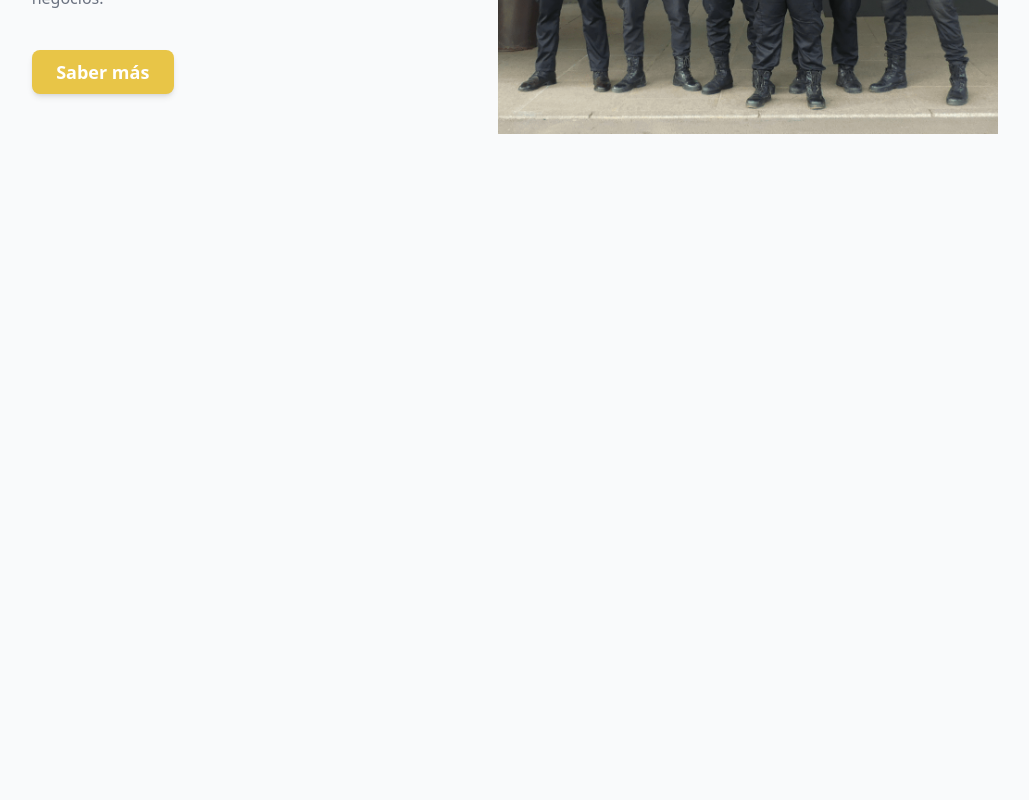
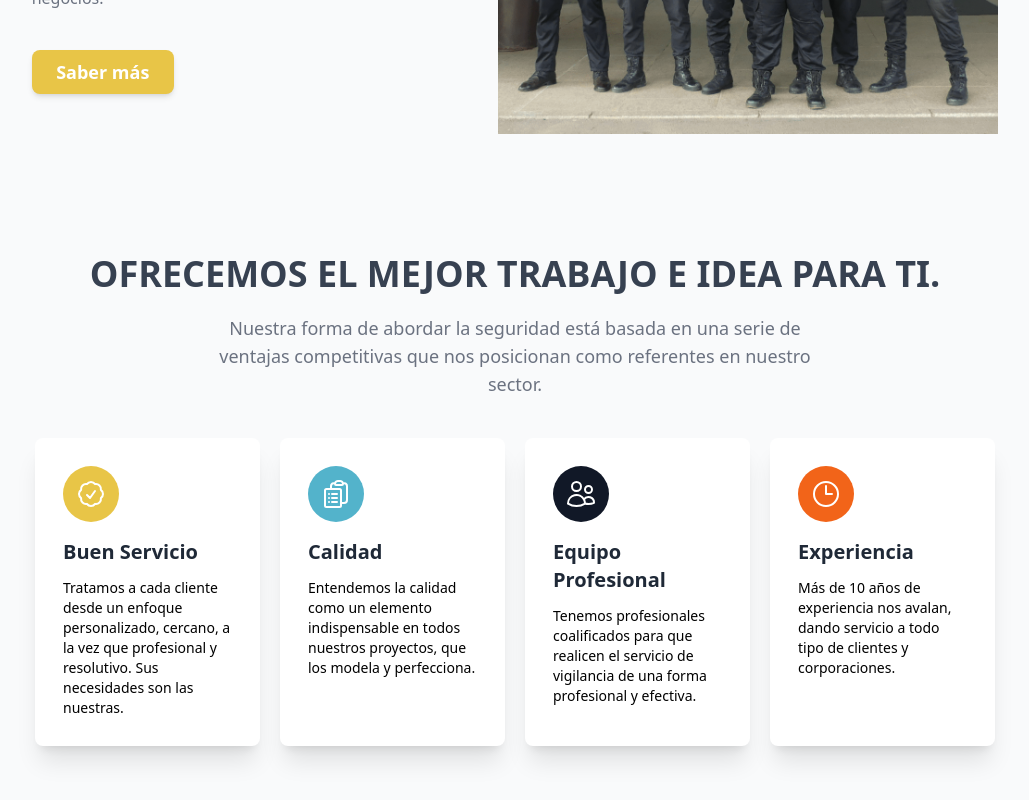
Before and after one commit to TheDaidor2001/gartoll-new-web, a Vue app: page / in a window 1280 px wide. Shown: the part 1422-2222 px from the top of the page, without its empty margins (125-1154 px from the left). Before the commit the page ends 1596 px from the top, so only its background shows below. Built offline with nearby package versions, Linux system fonts and the light colour scheme.

Commit message:
new section

```diff
--- /dev/null
+++ b/src/components/UI/card-diferences.vue
@@ -0,0 +1,23 @@
+<script setup>
+    defineProps({
+        title: {
+            type: String
+        },
+        description: {
+            type: String,
+        },
+        color: {
+            type: String
+        }
+    })
+</script>
+
+<template>
+    <div class="bg-white shadow-xl p-7 rounded-lg">
+        <div class="rounded-full w-14 h-14 flex justify-center items-center mx-auto md:mx-0" :class="color">
+            <slot />
+        </div>
+        <h4 class="font-semibold text-gray-800 text-xl mt-4 text-center md:text-left">{{ title }}</h4>
+        <p class="font-thin text-sm mt-3 text-center md:text-left">{{ description }}</p>
+    </div>
+</template>
--- a/src/views/HomeView.vue
+++ b/src/views/HomeView.vue
@@ -1,5 +1,6 @@
 <script setup>
 import cardInfo from '../components/UI/card-info.vue';
+import cardDiferences from '../components/UI/card-diferences.vue';
 
 </script>
 
@@ -61,11 +62,16 @@ import cardInfo from '../components/UI/card-info.vue';
     </cardInfo>
   </section>
 
-  <section class="py-10 px-10 lg:px-0 mx-auto container flex flex-col-reverse lg:flex-row justify-center items-center gap-10 text-center lg:text-left">
+  <section
+    class="py-10 px-10 lg:px-0 mx-auto container flex flex-col-reverse lg:flex-row justify-center items-center gap-10 text-center lg:text-left">
     <div class="flex flex-col gap-5 w-full lg:w-1/3">
-        <h3 class="text-3xl lg:text-4xl font-normal text-gray-600">Tu empresa de <span class="font-black">Seguridad Privada</span></h3>
-        <p class="text-gray-500 font-thin text-md">Con más de una década de experiencia en el sector nos enorgullecemos de ser una opción de seguridad privada confiable y dedicada.</p>
-        <p class="text-gray-500 font-thin text-md ">Hemos estado comprometidos en salvaguardar lo que más valoras, brindando tranquilidad a nuestros clientes en cada paso del camino. Nuestra trayectoria sólida y exitosa es el reflejo de un equipo altamente capacitado y apasionado por proteger a comunidades, hogares y negocios.</p>
+      <h3 class="text-3xl lg:text-4xl font-normal text-gray-600">Tu empresa de <span class="font-black">Seguridad
+          Privada</span></h3>
+      <p class="text-gray-500 font-thin text-md">Con más de una década de experiencia en el sector nos enorgullecemos de
+        ser una opción de seguridad privada confiable y dedicada.</p>
+      <p class="text-gray-500 font-thin text-md ">Hemos estado comprometidos en salvaguardar lo que más valoras, brindando
+        tranquilidad a nuestros clientes en cada paso del camino. Nuestra trayectoria sólida y exitosa es el reflejo de un
+        equipo altamente capacitado y apasionado por proteger a comunidades, hogares y negocios.</p>
       <button
         class="text-center text-xl lg:text-lg font-bold block bg-secondary mt-5 text-white px-5 py-2 rounded-lg hover:bg-amber-300 transition-colors w-full lg:w-1/3 md:w-2/3 shadow-md mx-auto lg:mx-0">
         Saber más
@@ -73,4 +79,49 @@ import cardInfo from '../components/UI/card-info.vue';
     </div>
     <img class="w-[500px]" src="/seguridad.webp" alt="">
   </section>
+
+  <section class="my-20 px-20 lg:px-40">
+    <h3 class="text-center text-4xl lg:text-4xl font-bold text-gray-700 uppercase">Ofrecemos el mejor trabajo e idea para
+      ti.</h3>
+    <p class="w-full lg:w-2/3 mx-auto text-sm lg:text-lg mt-5 text-center font-thin text-gray-500">Nuestra forma de
+      abordar la seguridad está basada en una serie de ventajas competitivas que nos posicionan como referentes en nuestro
+      sector.</p>
+
+    <div class="grid grid-cols-1 md:grid-cols-2 lg:grid-cols-2 xl:grid-cols-4 mt-10 gap-5">
+      <cardDiferences title="Buen Servicio" description="Tratamos a cada cliente desde un enfoque personalizado, cercano, a la vez que
+        profesional y resolutivo. Sus necesidades son las nuestras." color="bg-secondary">
+        <svg xmlns="http://www.w3.org/2000/svg" fill="none" viewBox="0 0 24 24" stroke-width="1.5" stroke="white"
+          class="w-8 h-8">
+          <path stroke-linecap="round" stroke-linejoin="round"
+            d="M9 12.75L11.25 15 15 9.75M21 12c0 1.268-.63 2.39-1.593 3.068a3.745 3.745 0 01-1.043 3.296 3.745 3.745 0 01-3.296 1.043A3.745 3.745 0 0112 21c-1.268 0-2.39-.63-3.068-1.593a3.746 3.746 0 01-3.296-1.043 3.745 3.745 0 01-1.043-3.296A3.745 3.745 0 013 12c0-1.268.63-2.39 1.593-3.068a3.745 3.745 0 011.043-3.296 3.746 3.746 0 013.296-1.043A3.746 3.746 0 0112 3c1.268 0 2.39.63 3.068 1.593a3.746 3.746 0 013.296 1.043 3.746 3.746 0 011.043 3.296A3.745 3.745 0 0121 12z" />
+        </svg>
+
+      </cardDiferences>
+      <cardDiferences title="Calidad"
+        description="Entendemos la calidad como un elemento indispensable en todos nuestros proyectos, que los modela y perfecciona." color="bg-thirth">
+        <svg xmlns="http://www.w3.org/2000/svg" fill="none" viewBox="0 0 24 24" stroke-width="1.5" stroke="white"
+          class="w-8 h-8">
+          <path stroke-linecap="round" stroke-linejoin="round"
+            d="M9 12h3.75M9 15h3.75M9 18h3.75m3 .75H18a2.25 2.25 0 002.25-2.25V6.108c0-1.135-.845-2.098-1.976-2.192a48.424 48.424 0 00-1.123-.08m-5.801 0c-.065.21-.1.433-.1.664 0 .414.336.75.75.75h4.5a.75.75 0 00.75-.75 2.25 2.25 0 00-.1-.664m-5.8 0A2.251 2.251 0 0113.5 2.25H15c1.012 0 1.867.668 2.15 1.586m-5.8 0c-.376.023-.75.05-1.124.08C9.095 4.01 8.25 4.973 8.25 6.108V8.25m0 0H4.875c-.621 0-1.125.504-1.125 1.125v11.25c0 .621.504 1.125 1.125 1.125h9.75c.621 0 1.125-.504 1.125-1.125V9.375c0-.621-.504-1.125-1.125-1.125H8.25zM6.75 12h.008v.008H6.75V12zm0 3h.008v.008H6.75V15zm0 3h.008v.008H6.75V18z" />
+        </svg>
+      </cardDiferences>
+      <cardDiferences title="Equipo Profesional"
+        description="Tenemos profesionales coalificados para que realicen el servicio de vigilancia de una forma profesional y efectiva." color="bg-gray-900">
+        <svg xmlns="http://www.w3.org/2000/svg" fill="none" viewBox="0 0 24 24" stroke-width="1.5" stroke="white"
+          class="w-8 h-8">
+          <path stroke-linecap="round" stroke-linejoin="round"
+            d="M15 19.128a9.38 9.38 0 002.625.372 9.337 9.337 0 004.121-.952 4.125 4.125 0 00-7.533-2.493M15 19.128v-.003c0-1.113-.285-2.16-.786-3.07M15 19.128v.106A12.318 12.318 0 018.624 21c-2.331 0-4.512-.645-6.374-1.766l-.001-.109a6.375 6.375 0 0111.964-3.07M12 6.375a3.375 3.375 0 11-6.75 0 3.375 3.375 0 016.75 0zm8.25 2.25a2.625 2.625 0 11-5.25 0 2.625 2.625 0 015.25 0z" />
+        </svg>
+
+      </cardDiferences>
+      <cardDiferences title="Experiencia"
+        description="Más de 10 años de experiencia nos avalan, dando servicio a todo tipo de clientes y corporaciones." color="bg-four">
+        <svg xmlns="http://www.w3.org/2000/svg" fill="none" viewBox="0 0 24 24" stroke-width="1.5" stroke="white"
+          class="w-8 h-8">
+          <path stroke-linecap="round" stroke-linejoin="round" d="M12 6v6h4.5m4.5 0a9 9 0 11-18 0 9 9 0 0118 0z" />
+        </svg>
+
+      </cardDiferences>
+    </div>
+  </section>
 </template>
--- a/tailwind.config.js
+++ b/tailwind.config.js
@@ -9,7 +9,8 @@ module.exports = {
       colors: {
         "primary": '#1f271b',
         "secondary": '#e8c547',
-        "thirth" : '#53B3CB'
+        "thirth" : '#53B3CB',
+        "four": '#F26419'
       }
     },
   },
```
Lines whose indentation alone changed are shown as unchanged.
